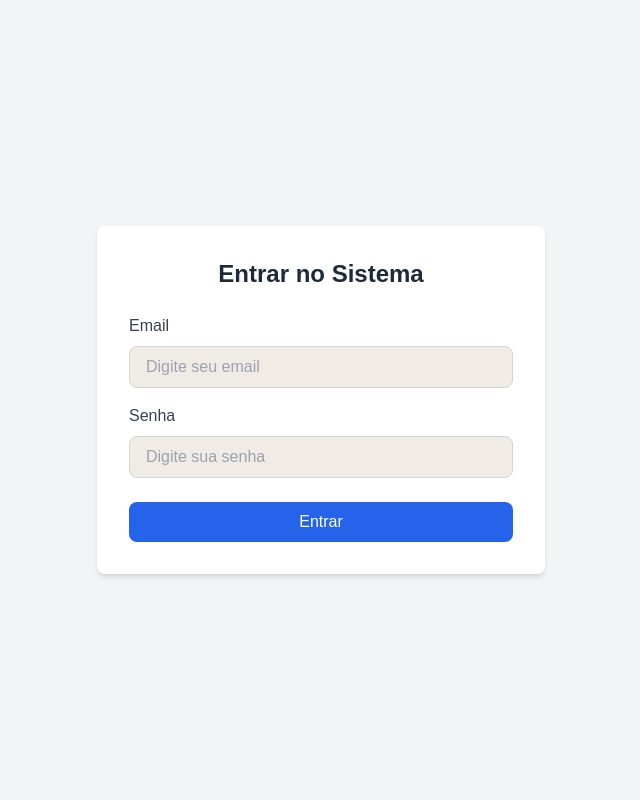
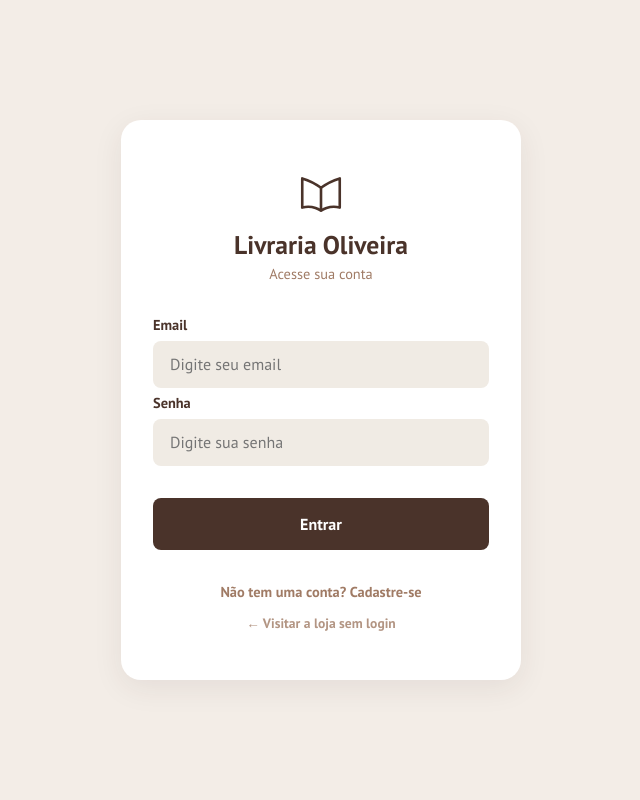
Before and after one commit to jull-hash/Projeto-Wellington, a PHP site: page /login.php in a window 1280 px wide. Shown: the whole page, without its empty margins (319-959 px from the left). Run offline with PHP 8.4, Linux system fonts and the light colour scheme; some libraries are stand-ins or nearby versions.

Commit message:
mini ajustes da silva

```diff
--- a/admin/cadastro_libro.php
+++ b/admin/cadastro_libro.php
@@ -130,7 +130,7 @@ $results = mysqli_query($conexao, $sqlcurform);
         </div>
 
         <div class="form-footer" style="margin-top: 2rem;">
-          <a class="link-rodape" href="listar_livros.html">← Voltar ao Catálogo</a>
+          <a class="link-rodape" href="listar_livros.php">← Voltar ao Catálogo</a>
           <button type="submit" class="btn-primario">Adicionar Livro</button>
         </div>
       </form>
--- a/login.php
+++ b/login.php
@@ -62,38 +62,31 @@ if ($_SERVER["REQUEST_METHOD"] === "POST") {
 <!DOCTYPE html>
 <html lang="pt-BR">
 <head>
-    <meta charset="UTF-8">
-    <meta name="viewport" content="width=device-width, initial-scale=1.0">
-    <title>Login — Projeto SENAI</title>
+  <meta charset="UTF-8" />
+  <meta name="viewport" content="width=device-width, initial-scale=1.0" />
+  <title>Entrar — Livraria Oliveira</title>
+  <link href="https://fonts.googleapis.com/css2?family=PT+Sans:wght@400;700&display=swap" rel="stylesheet" />
+  <link rel="stylesheet" href="css/style.css" />
+</head>
+<body style="justify-content: center; align-items: center; padding: 2rem;">
 
-    <!-- Tailwind CSS via CDN -->
-    <script src="https://cdn.tailwindcss.com"></script>
+  <div class="card-formulario" style="max-width: 400px; padding: 3rem 2rem; width: 100%;">
 
-    <!-- CSS personalizado -->
-    <link rel="stylesheet" href="css/style.css">
-</head>
-<body class="bg-gray-100 min-h-screen flex items-center justify-center">
+    <div style="display: flex; flex-direction: column; align-items: center; margin-bottom: 2rem;">
+      <svg width="50" height="50" viewBox="0 0 48 48" fill="none" xmlns="http://www.w3.org/2000/svg" style="margin-bottom: 10px;">
+        <path d="M6 10 C16 13 24 19 24 19 C24 19 32 13 42 10 L42 38 C32 35 24 41 24 41 C24 41 16 35 6 38 Z"
+              stroke="var(--marrom-escuro)" stroke-width="2.5" fill="none" stroke-linejoin="round"/>
+        <line x1="24" y1="19" x2="24" y2="41" stroke="var(--marrom-escuro)" stroke-width="2.5"/>
+      </svg>
+      <h1 style="margin-bottom: 0.2rem; font-size: 1.6rem;">Livraria Oliveira</h1>
+      <p style="color: var(--marrom-claro); font-size: 0.9rem;">Acesse sua conta</p>
+    </div>
 
-    <div class="bg-white p-8 rounded-lg shadow-md w-full max-w-md">
-
-        <!-- Título -->
-        <h1 class="text-2xl font-bold text-center text-gray-800 mb-6">
-            Entrar no Sistema
-        </h1>
-
-        <!-- Mensagem de erro -->
-        <?php if (!empty($erro)): ?>
-            <div class="bg-red-100 border border-red-400 text-red-700 px-4 py-3 rounded mb-4">
-                <?php echo $erro; ?>
-            </div>
-        <?php endif; ?>
-
-        <!-- Formulário de Login -->
-        <form method="POST" action="login.php">
+     <form method="POST" action="login.php">
 
             <!-- Campo Email -->
-            <div class="mb-4">
-                <label for="email" class="block text-gray-700 font-medium mb-2">
+            <div class="mb-4 grupo-campo">
+                <label for="email">
                     Email
                 </label>
                 <input
@@ -107,8 +100,8 @@ if ($_SERVER["REQUEST_METHOD"] === "POST") {
             </div>
 
             <!-- Campo Senha -->
-            <div class="mb-6">
-                <label for="senha" class="block text-gray-700 font-medium mb-2">
+            <div class="mb-6 grupo-campo" style="margin-top:5px;">
+                <label for="senha">
                     Senha
                 </label>
                 <input
@@ -121,17 +114,29 @@ if ($_SERVER["REQUEST_METHOD"] === "POST") {
                 >
             </div>
 
+            <?php if (!empty($erro)): ?>
+            <div class="msg-erro" style="margin-top: 5px;">
+                <?php echo $erro; ?>
+            </div>
+        <?php endif; ?>
+
             <!-- Botão Entrar -->
             <button
                 type="submit"
-                class="w-full bg-blue-600 text-white py-2 rounded-lg font-medium hover:bg-blue-700 transition duration-200"
-            >
+                class="btn-primario"
+                style="width: 100%; margin-top: 2rem;">
                 Entrar
             </button>
 
         </form>
 
+
+    <div style="margin-top: 2rem; text-align: center; display: flex; flex-direction: column; gap: 0.8rem;">
+      <a href="cadastro_usuario.php" class="link-rodape">Não tem uma conta? Cadastre-se</a>
+      <a href="loja.php" class="link-rodape" style="font-size: 0.85rem; opacity: 0.8;">← Visitar a loja sem login</a>
     </div>
+
+  </div>
 
 </body>
 </html>
```
Also changed, not shown: admin/include/menu_adm.php (+6 -6 lines).
